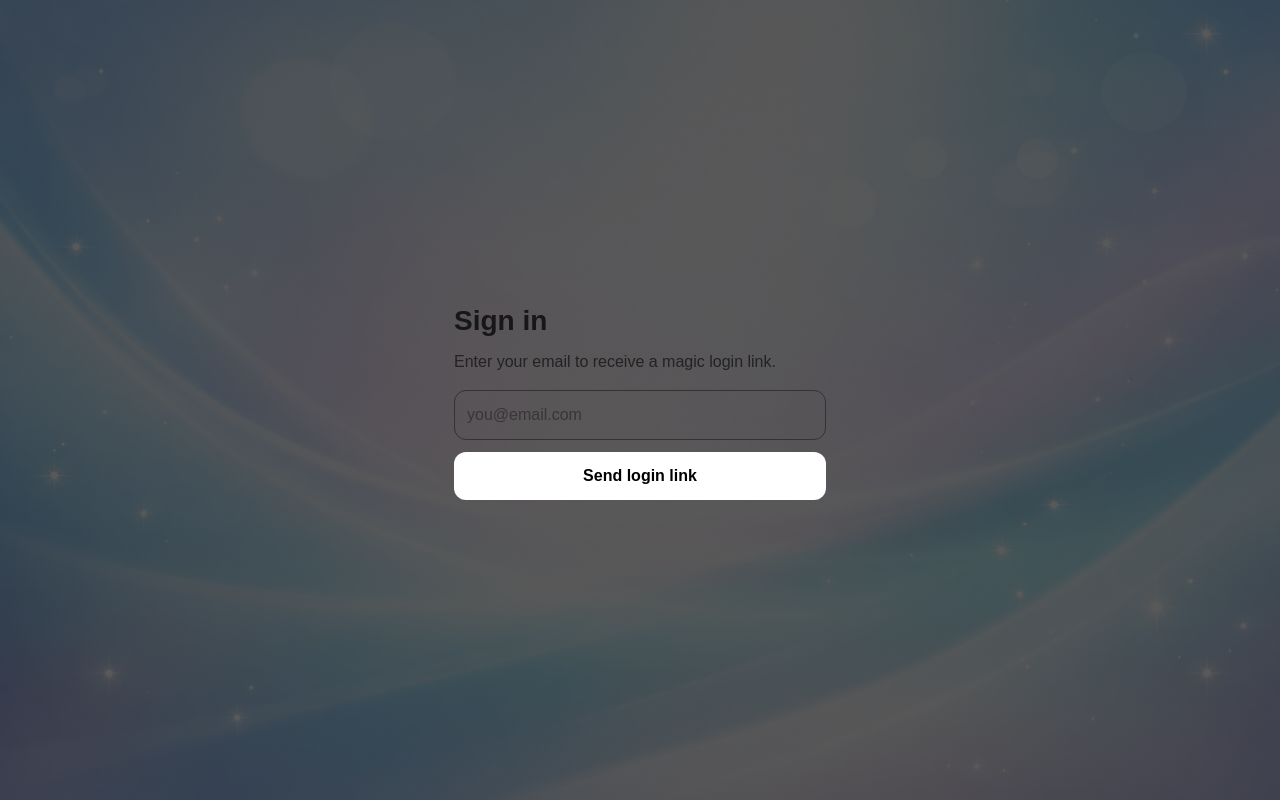
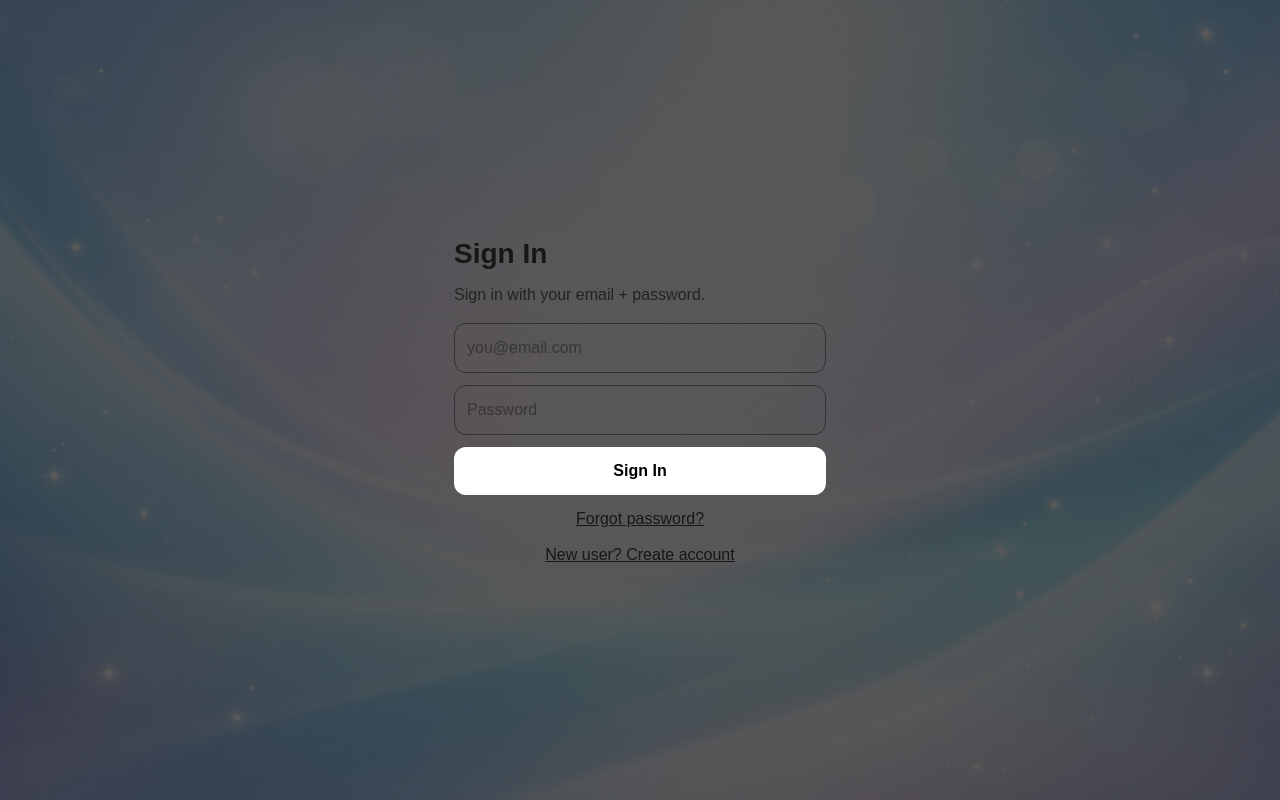
Before and after one commit to helipilot19792-blip/wardrunner, a Next.js app: page /login in a window 1280 px wide. Built offline with nearby package versions, Linux system fonts and the light colour scheme; no server answers.

Commit message:
Auth: email+password login

```diff
--- a/app/login/page.tsx
+++ b/app/login/page.tsx
@@ -5,16 +5,30 @@ import { supabaseBrowser } from "@/lib/supabase/client";
 
 export default function LoginPage() {
   const supabase = supabaseBrowser();
+
+  const [mode, setMode] = useState<"signin" | "signup">("signin");
   const [email, setEmail] = useState("");
+  const [password, setPassword] = useState("");
   const [status, setStatus] = useState("");
+  const [busy, setBusy] = useState(false);
 
-  async function sendLink() {
-    setStatus("Sending magic link...");
+  async function handleSubmit() {
+    if (!email.trim() || !password) {
+      setStatus("Enter email + password.");
+      return;
+    }
 
-    const { error } = await supabase.auth.signInWithOtp({
-      email,
+    setBusy(true);
+    setStatus(mode === "signup" ? "Creating account..." : "Signing in...");
+
+    try {
+      if (mode === "signup") {
+        const { error } = await supabase.auth.signUp({
+          email: email.trim(),
+          password,
           options: {
-        emailRedirectTo: "http://localhost:3000/account",
+            // ✅ user clicks verification email -> comes back here
+            emailRedirectTo: `${window.location.origin}/auth/confirm`,
           },
         });
 
@@ -23,24 +37,88 @@ export default function LoginPage() {
           return;
         }
 
-    setStatus("Check your email for the login link.");
+        setStatus("Account created. Check your email to verify, then you can sign in.");
+        setMode("signin");
+        return;
+      }
+
+      const { error } = await supabase.auth.signInWithPassword({
+        email: email.trim(),
+        password,
+      });
+
+      if (error) {
+        setStatus(`Error: ${error.message}`);
+        return;
+      }
+
+      // ✅ logged in
+      window.location.href = "/account";
+    } finally {
+      setBusy(false);
+    }
+  }
+
+  async function sendReset() {
+    if (!email.trim()) {
+      setStatus("Enter your email first.");
+      return;
+    }
+
+    setBusy(true);
+    setStatus("Sending password reset email...");
+
+    try {
+      const { error } = await supabase.auth.resetPasswordForEmail(email.trim(), {
+        redirectTo: `${window.location.origin}/account?reset=1`,
+      });
+
+      if (error) {
+        setStatus(`Error: ${error.message}`);
+        return;
+      }
+
+      setStatus("Password reset email sent. Check your inbox.");
+    } finally {
+      setBusy(false);
+    }
   }
 
   return (
     <main style={{ minHeight: "100vh", display: "grid", placeItems: "center" }}>
       <div style={{ width: "100%", maxWidth: 420, padding: 24 }}>
         <h1 style={{ fontSize: 28, fontWeight: 900, marginBottom: 8 }}>
-          Sign in
+          {mode === "signup" ? "Create Account" : "Sign In"}
         </h1>
 
         <p style={{ opacity: 0.8, marginBottom: 16 }}>
-          Enter your email to receive a magic login link.
+          {mode === "signup"
+            ? "Create an account with email + password. You’ll verify once by email."
+            : "Sign in with your email + password."}
         </p>
 
         <input
           value={email}
           onChange={(e) => setEmail(e.target.value)}
           placeholder="you@email.com"
+          autoComplete="email"
+          style={{
+            width: "100%",
+            padding: 12,
+            borderRadius: 12,
+            border: "1px solid #333",
+            background: "transparent",
+            color: "inherit",
+            marginBottom: 12,
+          }}
+        />
+
+        <input
+          type="password"
+          value={password}
+          onChange={(e) => setPassword(e.target.value)}
+          placeholder="Password"
+          autoComplete={mode === "signup" ? "new-password" : "current-password"}
           style={{
             width: "100%",
             padding: 12,
@@ -53,7 +131,8 @@ export default function LoginPage() {
         />
 
         <button
-          onClick={sendLink}
+          onClick={handleSubmit}
+          disabled={busy}
           style={{
             width: "100%",
             padding: 12,
@@ -62,10 +141,50 @@ export default function LoginPage() {
             color: "black",
             fontWeight: 800,
             border: "none",
-            cursor: "pointer",
+            cursor: busy ? "not-allowed" : "pointer",
+            opacity: busy ? 0.7 : 1,
+            marginBottom: 12,
           }}
         >
-          Send login link
+          {busy ? "Please wait..." : mode === "signup" ? "Create Account" : "Sign In"}
+        </button>
+
+        {mode === "signin" && (
+          <button
+            onClick={sendReset}
+            disabled={busy}
+            style={{
+              width: "100%",
+              background: "transparent",
+              border: "none",
+              color: "inherit",
+              cursor: busy ? "not-allowed" : "pointer",
+              textDecoration: "underline",
+              marginBottom: 12,
+              opacity: busy ? 0.7 : 1,
+            }}
+          >
+            Forgot password?
+          </button>
+        )}
+
+        <button
+          onClick={() => {
+            setStatus("");
+            setMode(mode === "signup" ? "signin" : "signup");
+          }}
+          disabled={busy}
+          style={{
+            width: "100%",
+            background: "transparent",
+            border: "none",
+            color: "inherit",
+            cursor: busy ? "not-allowed" : "pointer",
+            textDecoration: "underline",
+            opacity: busy ? 0.7 : 1,
+          }}
+        >
+          {mode === "signup" ? "Already have an account? Sign in" : "New user? Create account"}
         </button>
 
         {status && (
```
Lines whose indentation alone changed are shown as unchanged.
